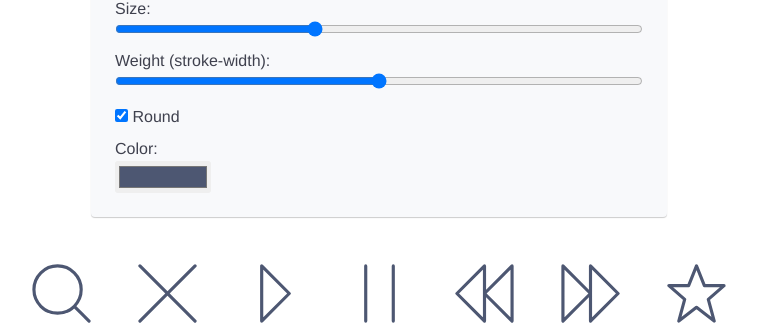
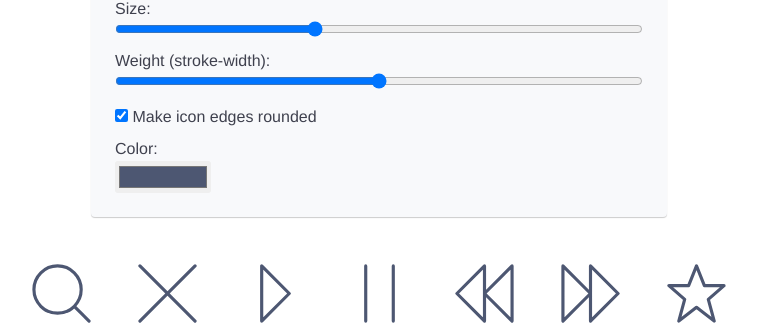
Before and after one commit to danklammer/danklammer.github.io, a Jekyll site: the page built from work/_posts/2016-06-01-bytesize.md, in a window 1280 px wide and 900 px high, scrolled down 1314 px. Shown: the part 152-477 px from the top of the window, without its empty margins (261-1018 px from the left). Built offline with Jekyll 4.4.1, drawn with Linux system fonts in a browser that asks for light colours.

Commit message:
Slight copy changes

```diff
--- a/work/_posts/2016-06-01-bytesize.md
+++ b/work/_posts/2016-06-01-bytesize.md
@@ -108,7 +108,7 @@ Since the code for each icon is so little, placing them directly in your HTML is
         Weight (stroke-width):
         <input type="range" min="2" max="8" step="0.01" value="5" oninput="changeStroke(this.value)" onchange="changeStroke(this.value)" class="mt1 mb3">
 
-        <label class="block mt1 mb3"><input type="checkbox" checked oninput="changeStyleRound()" onchange="changeStyleRound()"> Round</label>
+        <label class="block mt1 mb3"><input type="checkbox" checked oninput="changeStyleRound()" onchange="changeStyleRound()"> Make icon edges rounded</label>
 
         Color:
         <input type="color" value="#4d5772" oninput="changeColor(this.value)" onchange="changeColor(this.value)" class="mt1 block w8 h5 br2">
```
